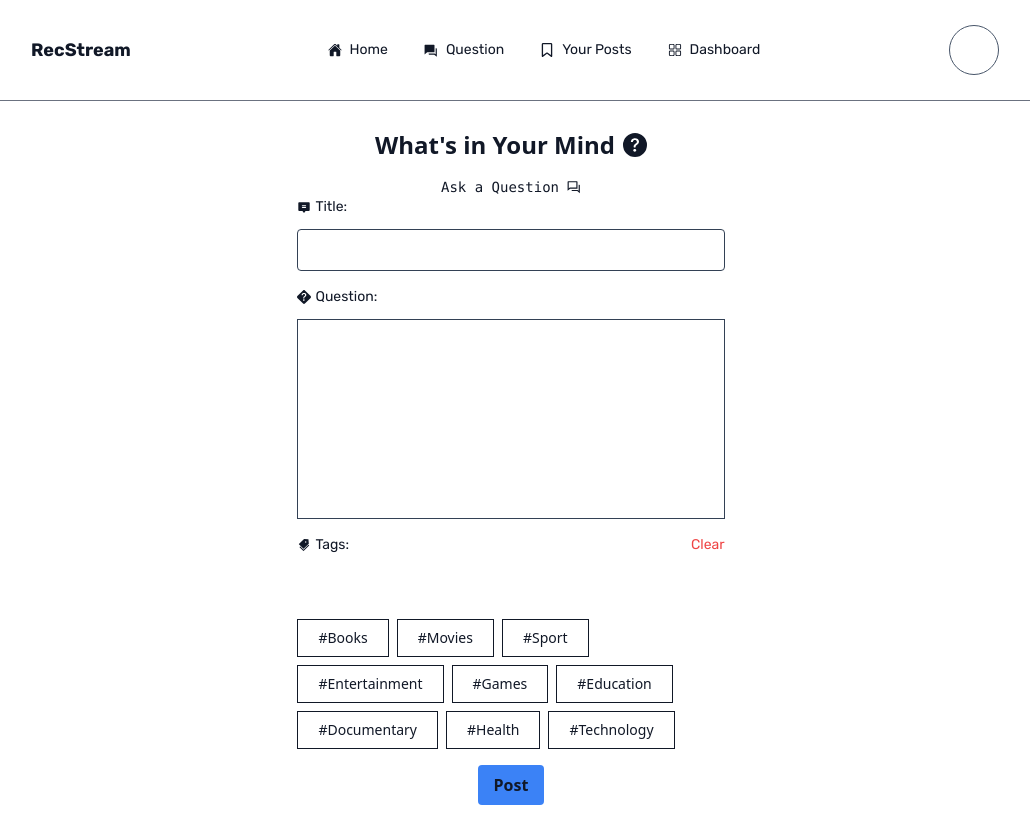
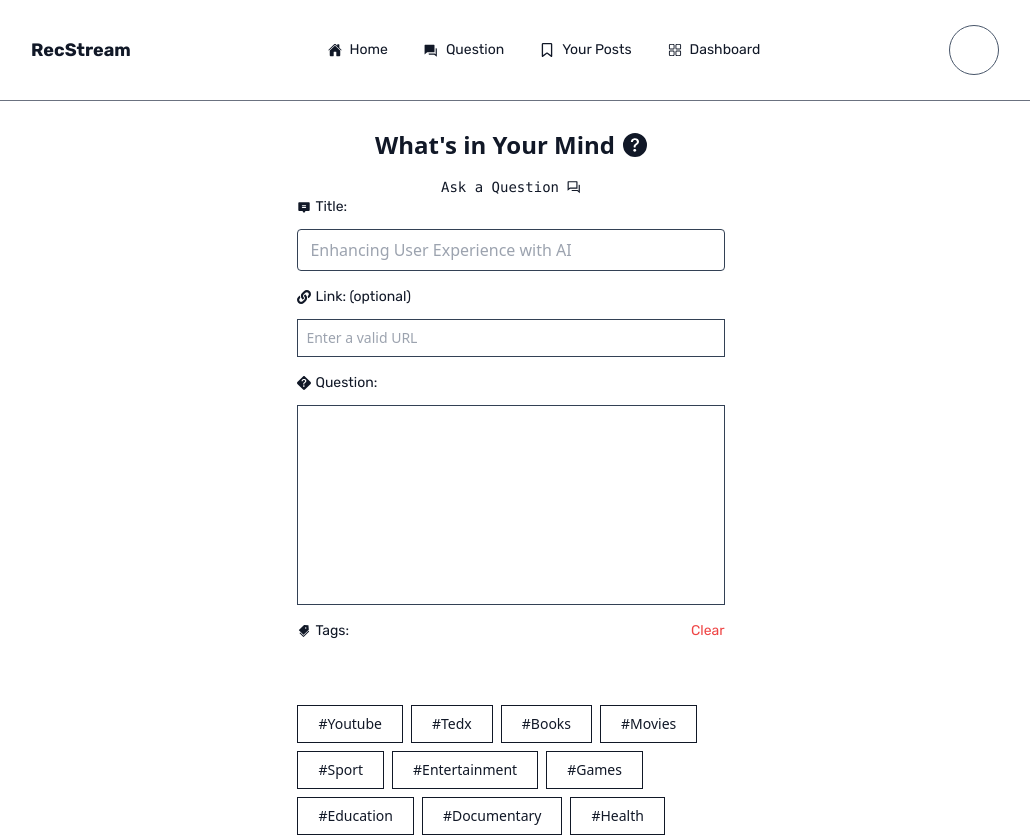
Before and after one commit to Zeshaninsta/RecStream, a React (Vite) app: page /create-post in a window 1280 px wide. Shown: the top 837 px of the page, without its empty margins (129-1159 px from the left). Built offline with nearby package versions, Linux system fonts and the light colour scheme; no server answers; the database is empty; sample sign-in values are in the browser's storage; a web font is replaced by a local one.

Commit message:
added A link Future to it

```diff
--- a/src/pages/CreatePost.jsx
+++ b/src/pages/CreatePost.jsx
@@ -14,6 +14,7 @@ import { RiQuestionAnswerLine } from "react-icons/ri";
 import { PiChatCenteredTextFill } from "react-icons/pi";
 import { BsQuestionDiamondFill } from "react-icons/bs";
 import { AiFillTags } from "react-icons/ai";
+import { FaLink } from "react-icons/fa";
 import PageTransition from "./PageTransition";
 
 const CreatePost = () => {
@@ -109,8 +110,24 @@ const CreatePost = () => {
                 type="text"
                 value={PostsName}
                 onChange={(e) => setPostsName(e.target.value)}
+                placeholder="Enhancing User Experience with AI"
                 className="w-full border border-slate-700 rounded px-3 py-2 bg-transparent text-gray-900 outline-none focus:border-blue-600"
               />
+            </div>
+            <div className="w-full flex flex-col gap-2">
+              <label className="flex justify-start items-center gap-1 text-gray-900 mb-1 bg-transparent text-sm font-rubik">
+              <FaLink />
+                Link: {"("}optional{")"}
+              </label>
+              <input
+  type="url"
+  value={PostsLink1}
+  onChange={(e) => setPostsLink1(e.target.value)}
+  className="w-full outline-none border border-slate-700 focus:border-blue-400 text-sm text-gray-900 bg-transparent p-2 resize-none overflow-auto"
+  placeholder="Enter a valid URL"
+  pattern="https?://.+"
+/>
+
             </div>
             <div className="w-full flex flex-col gap-2">
               <label className="flex justify-start items-center gap-1 text-gray-900 mb-1 bg-transparent text-sm font-rubik">
@@ -123,6 +140,7 @@ const CreatePost = () => {
                 className="w-full outline-none border border-slate-700 focus:border-blue-400 text-sm text-gray-900 bg-transparent p-2 h-[200px] resize-none overflow-auto"
               />
             </div>
+
             <div className="w-full flex flex-col gap-2">
               <label className="flex justify-between items-center gap-1 text-gray-900 mb-1 bg-transparent text-sm font-rubik">
                 {" "}
@@ -145,6 +163,8 @@ const CreatePost = () => {
               />
               <div className="flex text-xs lg:text-sm cursor-pointer flex-wrap gap-2 mt-2">
                 {[
+                  "Youtube",
+                  "Tedx",
                   "Books",
                   "Movies",
                   "Sport",
--- a/src/pages/showPost.jsx
+++ b/src/pages/showPost.jsx
@@ -97,6 +97,8 @@ const ShowPosts = () => {
           </div>
           <div className="flex justify-between gap-2 text-xs lg:sm mt-4 w-full m-auto p-2 text-gray-900  py-4 overflow-x-auto border-b border-slate-900">
             {[
+              "Youtube",
+                  "Tedx",
               "Books",
                   "Movies",
                   "Sport",
--- a/src/pages/singlePost.jsx
+++ b/src/pages/singlePost.jsx
@@ -168,7 +168,6 @@ const SinglePosts = () => {
   };
 
   return (
-    <PageTransition>
       <div className="w-full min-h-screen z-10">
         <button
           onClick={handleBack}
@@ -195,7 +194,7 @@ const SinglePosts = () => {
                     {post.PostsOwner || "Unknown User"}
                   </p>
                     </div>
-                    <div className="w-full flex justify-between items-center overflow-hidden">
+                    <div className="w-full flex justify-start gap-2 items-center overflow-hidden">
                   {post.tags?.map((tag, index) => (
                     <span
                       key={index}
@@ -206,14 +205,15 @@ const SinglePosts = () => {
                   ))}
                 </div>
                 <div
-                  className="mb-2 text-lg font-rubik font-bold p-2 text-start w-full"
+                  className="mb-2 text-lg font-rubik font-bold text-start w-full"
                   dangerouslySetInnerHTML={{ __html: post.PostsName }}
                 />
-                <div className="w-full h-[2px] bg-gradient-to-t from-transparent via-slate-700 to-transparent"></div>
+                <div className="w-full h-[2px] bg-gradient-to-t from-transparent via-slate-700 to-transparent mb-2"></div>
                 <div
-                  className="ql-editor text-gray-900 p-5 whitespace-pre-wrap"
+                  className="ql-editor text-gray-900 whitespace-pre-wrap text-start"
                   dangerouslySetInnerHTML={{ __html: post.PostsDescription }}
                 />
+                {post.PostsLink1 && <a href={post.PostsLink1} target="_blank">Link : <span className="text-blue-500 hover:text-blue-600 duration-500">{post.PostsLink1}</span></a> }
                 <div className="mt-8">
                   <h1 className="text-lg text-gray-900 mb-4">Answers</h1>
                   <ul>
@@ -229,16 +229,16 @@ const SinglePosts = () => {
                               {ans.userName}
                             </p>
                           </div>
-                          <p className="w-full p-2 text-sm rounded-md whitespace-pre-wrap text-start">
-                            {ans.answerText}
-                          </p>
                           {ans.fileURL && (
                             <img
                               src={ans.fileURL}
                               alt="Uploaded File"
-                              className="w-24 h-24 object-cover border border-gray-300 rounded-md"
+                              className="w-full object-cover border border-gray-300 rounded-md"
                             />
                           )}
+                          <p className="w-full p-2 text-sm rounded-md whitespace-pre-wrap text-start">
+                            {ans.answerText}
+                          </p>
                         </div>
                       </li>
                     ))}
@@ -314,7 +314,6 @@ const SinglePosts = () => {
           </div>
         </div>
       </div>
-    </PageTransition>
   );
 };
 
```
